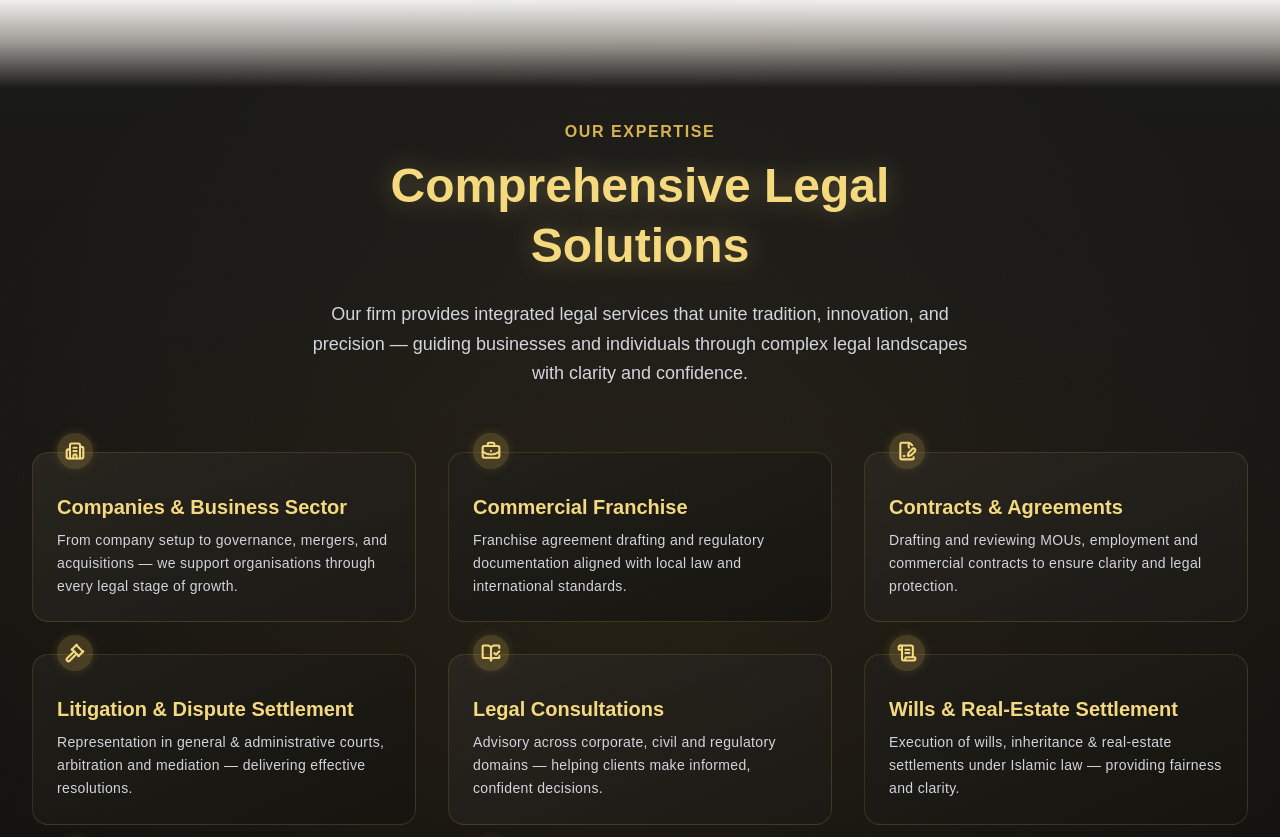
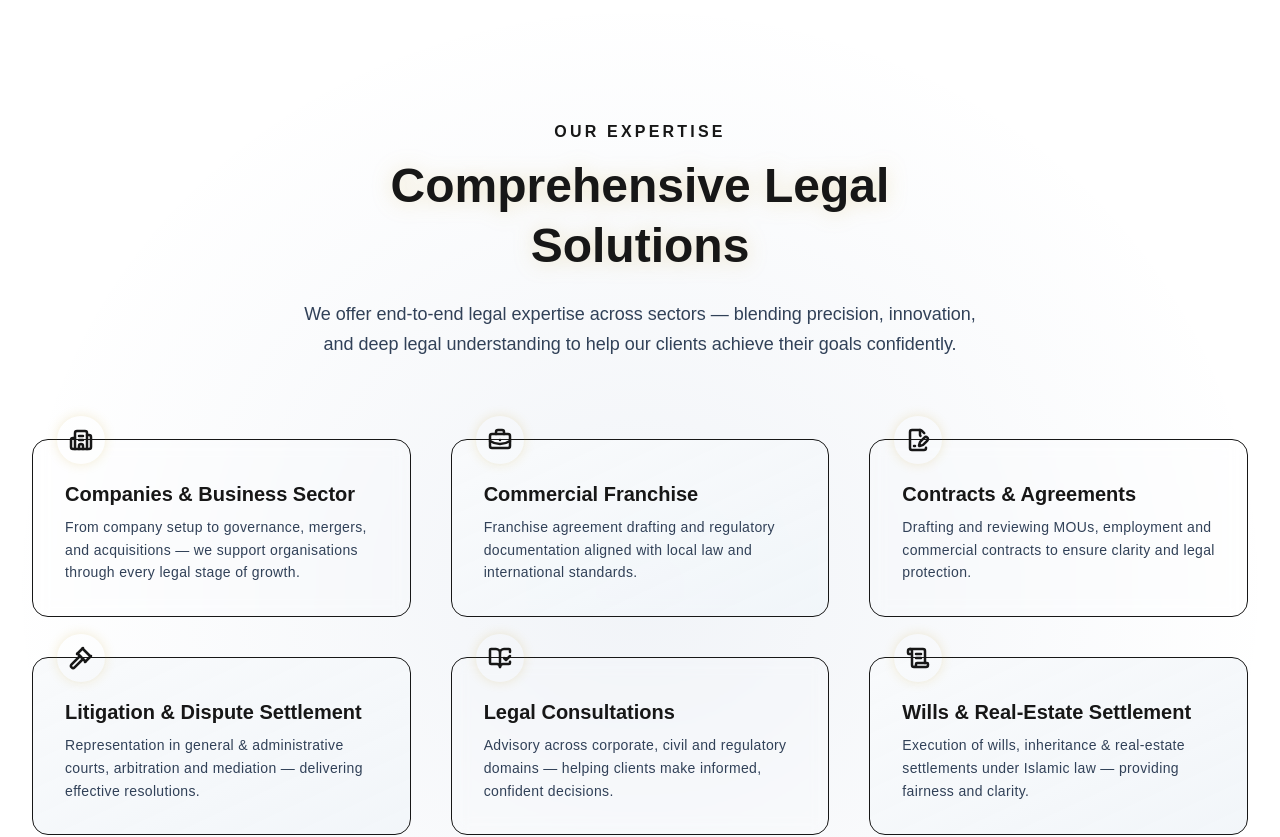
Before and after one commit to yahyaq/faslawtech, a Next.js app: page / in a window 1280 px wide. Shown: the part 3840-4677 px from the top of the page. Built offline with nearby package versions, Linux system fonts and the light colour scheme.

Commit message:
Deploy on Vercl

```diff
--- a/src/presentation/OurSerivces/view.tsx
+++ b/src/presentation/OurSerivces/view.tsx
@@ -12,71 +12,111 @@ import {
   BadgeCheck,
 } from "lucide-react";
 
-export default function OurServicesView() {
+export default function OurExpertiseView() {
   const services = [
-    { title: "Companies & Business Sector", desc: "From company setup to governance, mergers, and acquisitions — we support organisations through every legal stage of growth.", icon: Building2 },
-    { title: "Commercial Franchise", desc: "Franchise agreement drafting and regulatory documentation aligned with local law and international standards.", icon: BriefcaseBusiness },
-    { title: "Contracts & Agreements", desc: "Drafting and reviewing MOUs, employment and commercial contracts to ensure clarity and legal protection.", icon: FileSignature },
-    { title: "Litigation & Dispute Settlement", desc: "Representation in general & administrative courts, arbitration and mediation — delivering effective resolutions.", icon: Gavel },
-    { title: "Legal Consultations", desc: "Advisory across corporate, civil and regulatory domains — helping clients make informed, confident decisions.", icon: BookOpenCheck },
-    { title: "Wills & Real-Estate Settlement", desc: "Execution of wills, inheritance & real-estate settlements under Islamic law — providing fairness and clarity.", icon: ScrollText },
-    { title: "Debt Collection & Execution", desc: "Swift recovery of financial claims, enforcement of court/arbitrator decisions and commercial notice execution.", icon: Landmark },
-    { title: "Intellectual Property Rights", desc: "Protection and registration of patents, trademarks and copyrights — safeguarding your brand and innovation.", icon: BadgeCheck },
+    {
+      title: "Companies & Business Sector",
+      desc: "From company setup to governance, mergers, and acquisitions — we support organisations through every legal stage of growth.",
+      icon: Building2,
+    },
+    {
+      title: "Commercial Franchise",
+      desc: "Franchise agreement drafting and regulatory documentation aligned with local law and international standards.",
+      icon: BriefcaseBusiness,
+    },
+    {
+      title: "Contracts & Agreements",
+      desc: "Drafting and reviewing MOUs, employment and commercial contracts to ensure clarity and legal protection.",
+      icon: FileSignature,
+    },
+    {
+      title: "Litigation & Dispute Settlement",
+      desc: "Representation in general & administrative courts, arbitration and mediation — delivering effective resolutions.",
+      icon: Gavel,
+    },
+    {
+      title: "Legal Consultations",
+      desc: "Advisory across corporate, civil and regulatory domains — helping clients make informed, confident decisions.",
+      icon: BookOpenCheck,
+    },
+    {
+      title: "Wills & Real-Estate Settlement",
+      desc: "Execution of wills, inheritance & real-estate settlements under Islamic law — providing fairness and clarity.",
+      icon: ScrollText,
+    },
+    {
+      title: "Debt Collection & Execution",
+      desc: "Swift recovery of financial claims, enforcement of court/arbitrator decisions and commercial notice execution.",
+      icon: Landmark,
+    },
+    {
+      title: "Intellectual Property Rights",
+      desc: "Protection and registration of patents, trademarks and copyrights — safeguarding your brand and innovation.",
+      icon: BadgeCheck,
+    },
   ];
 
   return (
     <section
-      id="our-services"
-      className="relative py-32 bg-gradient-to-b from-[#1a1a1a] via-[#181612] to-[#0f0e0c] text-white overflow-hidden"
+      id="our-expertise"
+      className="relative py-32 bg-gradient-to-b from-golden-50 via-golden-100 to-golden-200 overflow-hidden"
     >
-      {/* Smooth top transition from Licenses & Partners */}
-      <div className="absolute top-0 left-0 right-0 h-24 bg-gradient-to-b from-white via-[#fefaf0]/60 to-transparent pointer-events-none" />
+      {/* Decorative blue-gold blend glow */}
+      <div className="absolute inset-0 bg-[radial-gradient(ellipse_at_center,rgba(76,111,163,0.08),transparent_70%)] pointer-events-none" />
 
       <div className="max-w-7xl mx-auto px-6 lg:px-8 relative z-10">
-        {/* Header */}
-        <div className="text-center max-w-2xl mx-auto mb-16">
-          <p className="text-[#d6b352] font-semibold mb-3 uppercase tracking-widest">
+        {/* Header Section */}
+        <motion.div
+          initial={{ opacity: 0, y: 40 }}
+          whileInView={{ opacity: 1, y: 0 }}
+          transition={{ duration: 0.6, ease: "easeOut" }}
+          className="text-center max-w-2xl mx-auto mb-20"
+        >
+          <p className="text-golden-600 font-semibold uppercase tracking-[0.2em] mb-3">
             Our Expertise
           </p>
-          <h2 className="text-4xl md:text-5xl font-semibold text-[#f5d97f] mb-6 leading-tight drop-shadow-[0_0_12px_rgba(245,217,127,0.3)]">
+          <h2 className="text-4xl md:text-5xl font-semibold text-golden-700 leading-tight mb-6 drop-shadow-[0_1px_10px_rgba(200,161,40,0.25)]">
             Comprehensive Legal Solutions
           </h2>
-          <p className="text-gray-300 text-lg leading-relaxed">
-            Our firm provides integrated legal services that unite tradition,
-            innovation, and precision — guiding businesses and individuals through
-            complex legal landscapes with clarity and confidence.
+          <p className="text-slate-700 text-lg leading-relaxed">
+            We offer end-to-end legal expertise across sectors — blending
+            precision, innovation, and deep legal understanding to help our
+            clients achieve their goals confidently.
           </p>
-        </div>
+        </motion.div>
 
-        {/* Services */}
-        <div className="grid sm:grid-cols-2 lg:grid-cols-3 gap-8">
-          {services.map((service, i) => {
+        {/* Expertise Grid */}
+        <div className="grid sm:grid-cols-2 lg:grid-cols-3 gap-10">
+          {services.map((service, index) => {
             const Icon = service.icon;
             return (
               <motion.div
                 key={service.title}
                 whileHover={{
-                  scale: 1.04,
-                  boxShadow: "0 0 25px rgba(191,161,74,0.4)",
+                  scale: 1.03,
+                  boxShadow: "0 6px 30px rgba(200,161,40,0.25)",
                 }}
-                transition={{ type: "spring", stiffness: 280, damping: 20 }}
-                className={`relative p-6 rounded-2xl bg-gradient-to-br ${
-                  i % 2 === 0
-                    ? "from-[#2a2720]/90 to-[#1c1a16]/90"
-                    : "from-[#22201b]/90 to-[#16140f]/90"
-                } border border-[#bfa14a]/20 group transition-all duration-300 hover:border-[#bfa14a]/50 hover:shadow-[0_0_20px_rgba(191,161,74,0.25)]`}
+                transition={{ type: "spring", stiffness: 300, damping: 18 }}
+                className={`relative p-8 rounded-2xl backdrop-blur-sm bg-gradient-to-br ${
+                  index % 2 === 0
+                    ? "from-golden-50/95 to-golden-100/90"
+                    : "from-slate-50/95 to-slate-100/90"
+                } border border-golden-200/60 hover:border-golden-400 transition-all duration-300`}
               >
                 {/* Icon */}
-                <div className="absolute -top-5 left-6 bg-[#bfa14a]/25 p-2 rounded-full group-hover:bg-[#bfa14a]/45 transition-colors duration-300 shadow-[0_0_10px_rgba(191,161,74,0.2)]">
-                  <Icon className="w-5 h-5 text-[#f5d97f]" strokeWidth={2.5} />
+                <div className="absolute -top-6 left-6 bg-golden-200/50 p-3 rounded-full shadow-[0_0_12px_rgba(200,161,40,0.2)] group-hover:bg-golden-400/60 transition-all duration-300">
+                  <Icon
+                    className="w-6 h-6 text-golden-700"
+                    strokeWidth={2.5}
+                  />
                 </div>
 
                 {/* Text */}
-                <div className="mt-4">
-                  <h3 className="font-semibold text-xl text-[#f5d97f] mb-2 group-hover:text-[#ffe89b] transition-all duration-300">
+                <div className="mt-2">
+                  <h3 className="text-xl font-semibold text-golden-700 mb-2 group-hover:text-golden-600 transition-all duration-300">
                     {service.title}
                   </h3>
-                  <p className="text-gray-300 text-sm leading-relaxed tracking-wide group-hover:text-gray-100 transition-colors duration-300">
+                  <p className="text-slate-700 text-sm leading-relaxed tracking-wide group-hover:text-slate-900 transition-colors duration-300">
                     {service.desc}
                   </p>
                 </div>
@@ -86,11 +126,8 @@ export default function OurServicesView() {
         </div>
       </div>
 
-      {/* Subtle gold glow */}
-      <div className="absolute inset-0 bg-[radial-gradient(ellipse_at_center,rgba(191,161,74,0.08),transparent_80%)] pointer-events-none" />
-
-      {/* Bottom gradient */}
-      <div className="absolute bottom-0 left-0 right-0 h-24 bg-gradient-to-t from-[#0f0e0c] via-transparent to-transparent pointer-events-none" />
+      {/* Bottom transition gradient */}
+      <div className="absolute bottom-0 left-0 right-0 h-24 bg-gradient-to-t from-golden-200 via-transparent to-transparent pointer-events-none" />
     </section>
   );
 }
```
Also changed, not shown: 1 other file (tests, documents, lock files or other folders).
